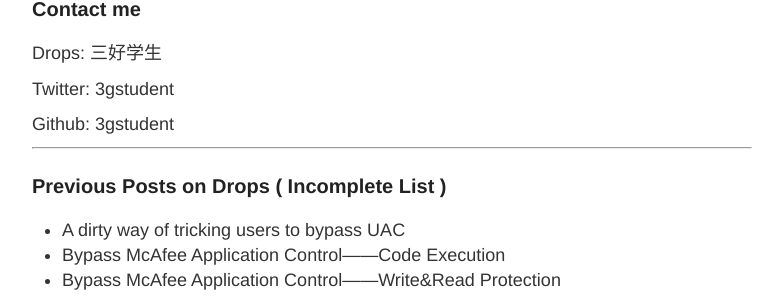
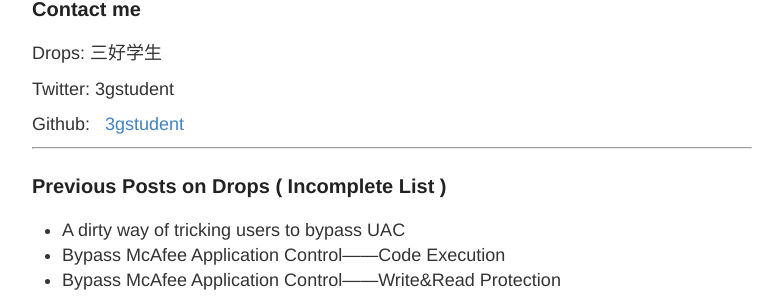
Before and after one commit to 3gstudent/backup-3gstudent.github.io, a Jekyll site: the page built from about.md, in a window 1280 px wide and 900 px high. Shown: the part 315-612 px from the top of the window, without its empty margins (248-1031 px from the left). Built offline with Jekyll 4.4.1, drawn with Linux system fonts in a browser that asks for light colours; part of the change alters nothing that is shown.

```diff
--- a/about.md
+++ b/about.md
@@ -15,7 +15,7 @@ Drops:    三好学生
 
 Twitter:  3gstudent
 
-Github:   3gstudent
+Github:   [3gstudent](https://github.com/3gstudent)
 
 ---
 
```
